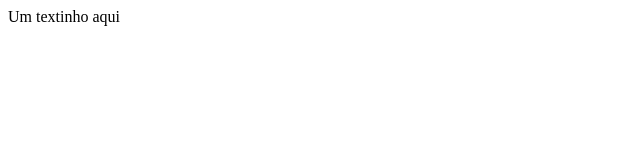
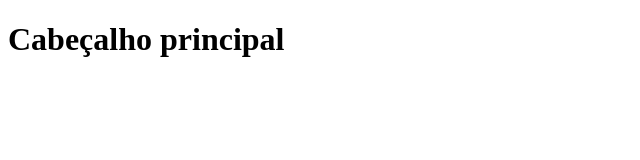
Before and after one commit to rudneisantiago/exercicio_workshop_erro_68870, a plain HTML site: page index.html in a window 1280 px wide. Shown: the whole page, without its empty margins (0-640 px from the left). Drawn offline with Linux system fonts and the light colour scheme.

Commit message:
Adicionei o header

```diff
--- a/index.html
+++ b/index.html
@@ -6,6 +6,6 @@
     <title>Document</title>
   </head>
   <body>
-    Um textinho aqui
+    <h1>Cabeçalho principal</h1>
   </body>
 </html>
```
